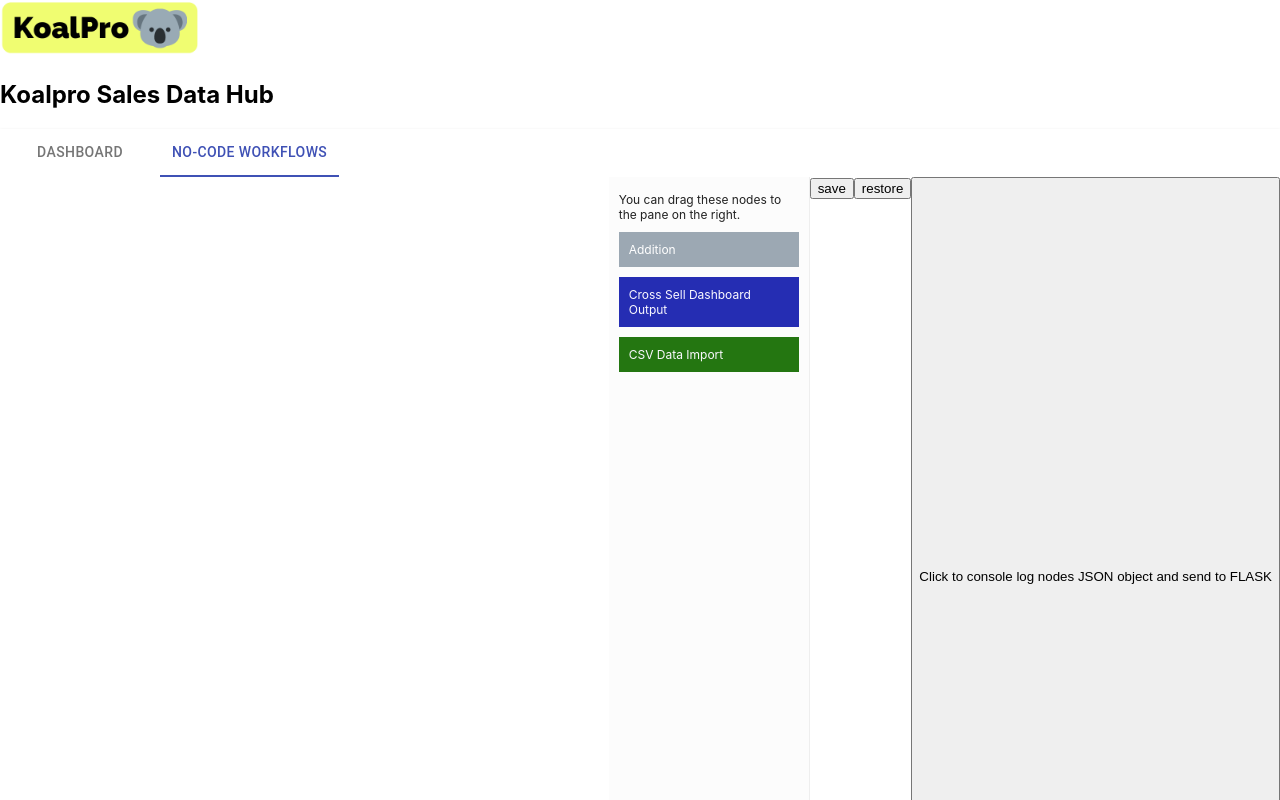
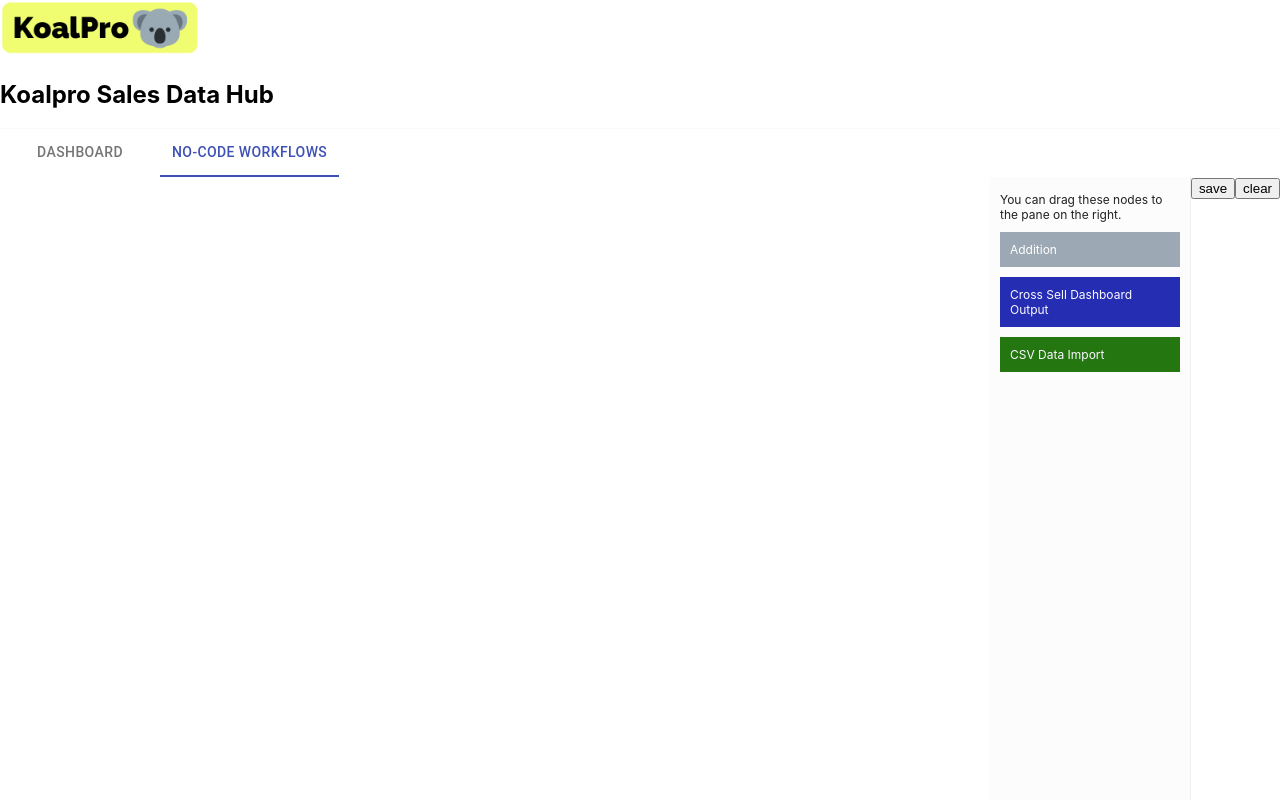
Before and after one commit to gmaruzhenko/koalpro, a React (Create React App) app in the folder frontend/: page / in a window 1280 px wide. Both pictures are taken after a click on the tab "NO-CODE WORKFLOWS". Shown: the top 800 px of the page. Built offline with nearby package versions, Linux system fonts and the light colour scheme; no server answers.

Commit message:
now loading in correct moved drag locations but still bugged

```diff
--- a/frontend/src/components/DnDFlow.js
+++ b/frontend/src/components/DnDFlow.js
@@ -75,19 +75,14 @@ const DnDFlow = () => {
     const onLoad = (_reactFlowInstance) =>
         setReactFlowInstance(_reactFlowInstance);
 
-    const onSave = useCallback(() => {
-        if (reactFlowInstance) {
-            flow_elements_to_config(elements)
-        }
-    }, [reactFlowInstance]);
+    const onSave = () => {
+            flow_elements_to_config(reactFlowInstance.toObject().elements)
+    };
 
-    const onRestore = useCallback(() => {
-        axios.get('http://127.0.0.1:5000/config')
-            .then(function (response) {
-                // handle success
-                setElements(response.data);
-            });
-    }, [setElements]);
+    const onClear = () => {
+        setElements([]);
+    };
+
 
 
     const onDragOver = (event) => {
@@ -141,10 +136,10 @@ const DnDFlow = () => {
                 <Sidebar />
                     <div className="save__controls">
                         <button onClick={onSave}>save</button>
-                        <button onClick={onRestore}>restore</button>
+                        <button onClick={onClear}>clear</button>
                     </div>
                 </ReactFlowProvider>
-                <button className="primary" onClick={() => console.log(flow_elements_to_config(elements))}>Click to console log nodes JSON object and send to FLASK</button>
+                {/*<button className="primary" onClick={() => console.log(flow_elements_to_config(elements))}>Click to console log nodes JSON object and send to FLASK</button>*/}
 
             </div>
         </div>
```
Also changed, not shown: 2 other files (tests, documents, lock files or other folders).
